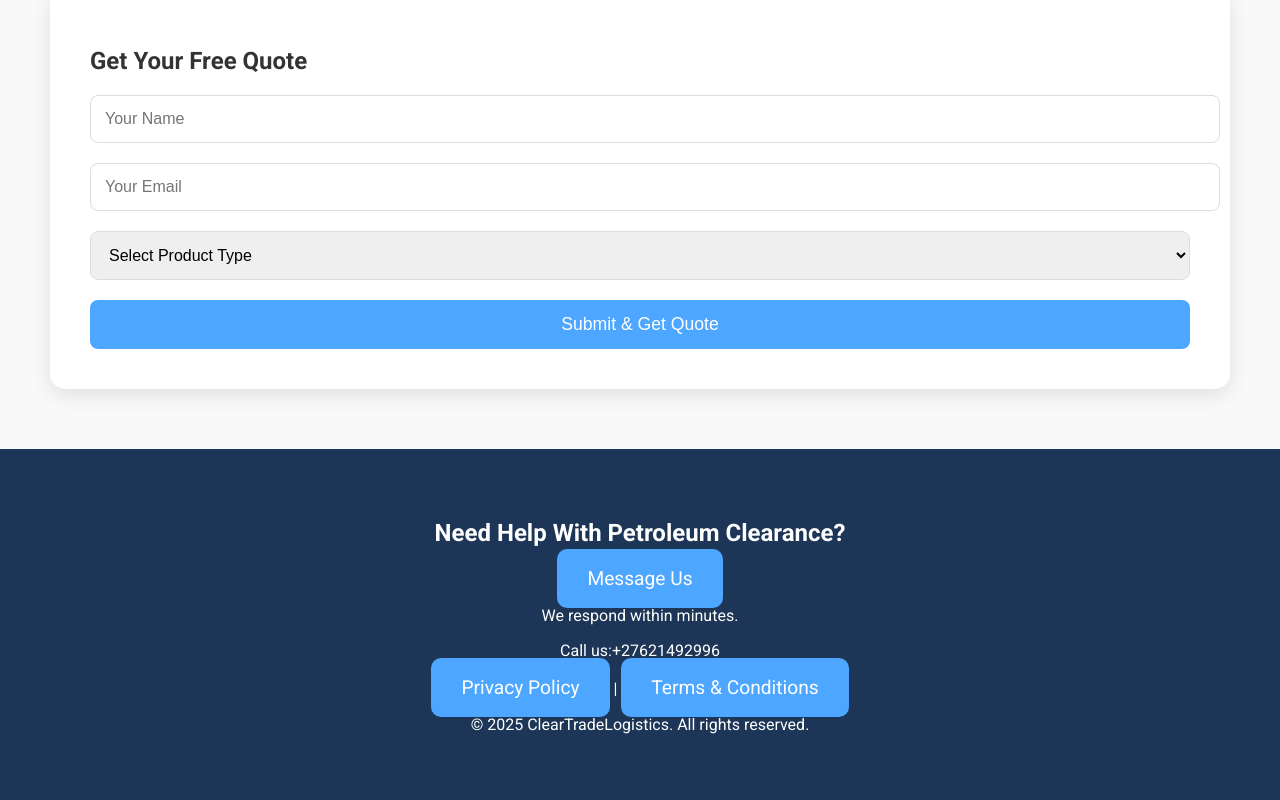
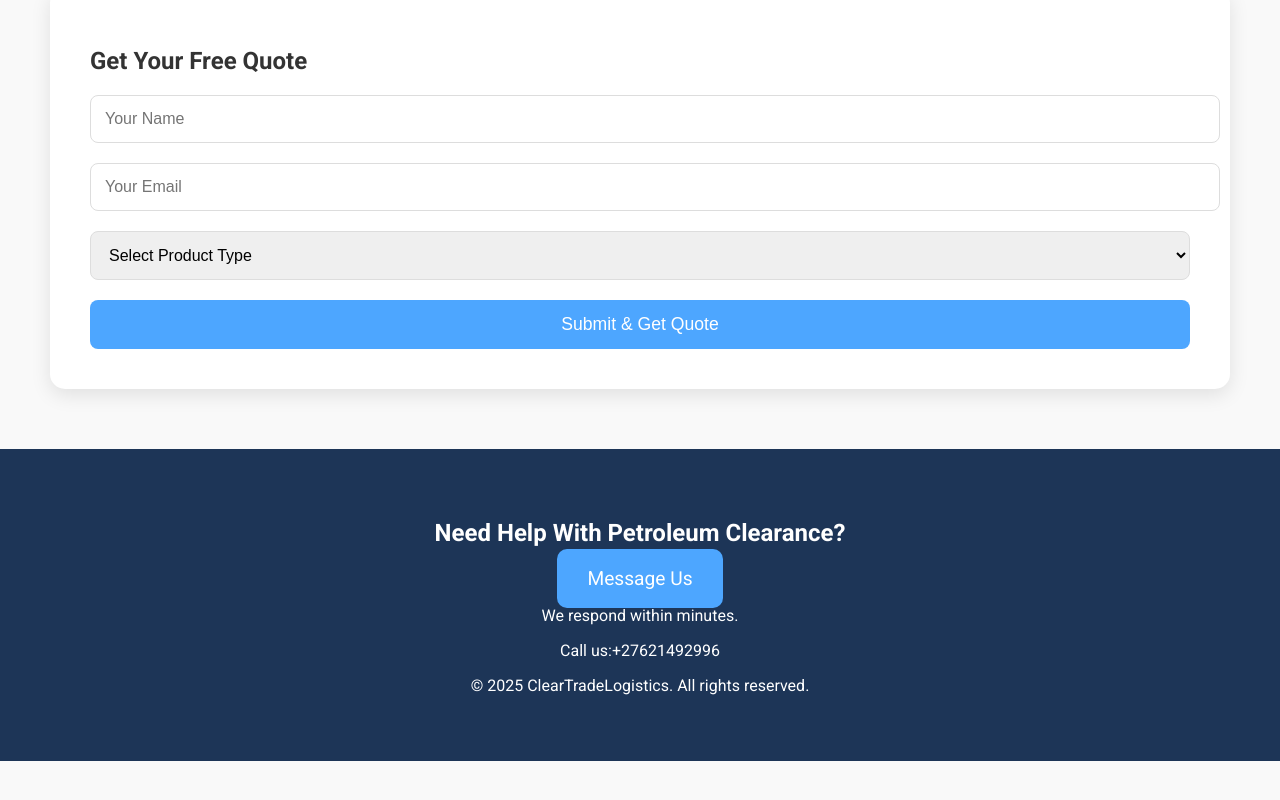
Before and after one commit to Cleartradelogistics/cleartrade-landing, a plain HTML site: page index.html in a window 1280 px wide. Shown: the part 1533-2333 px from the top of the page. After the commit the page ends 2294 px from the top, so only its background shows below. Drawn offline with Linux system fonts and the light colour scheme.

Commit message:
Update index.html

```diff
--- a/index.html
+++ b/index.html
@@ -90,10 +90,6 @@
     <a href="https://wa.me/27621492996" target="_blank">Message Us</a>
     <p>We respond within minutes.</p>
     <p>Call us:+27621492996</p>
-    <p>
-    <a href="/privacy-policy.html" style="text-decoration:none; color:inherit;">Privacy Policy</a> |
-    <a href="/terms-and-conditions.html" style="text-decoration:none; color:inherit;">Terms & Conditions</a>
-  </p>
   <p>&copy; 2025 ClearTradeLogistics. All rights reserved.</p>
   </footer>
 
```
